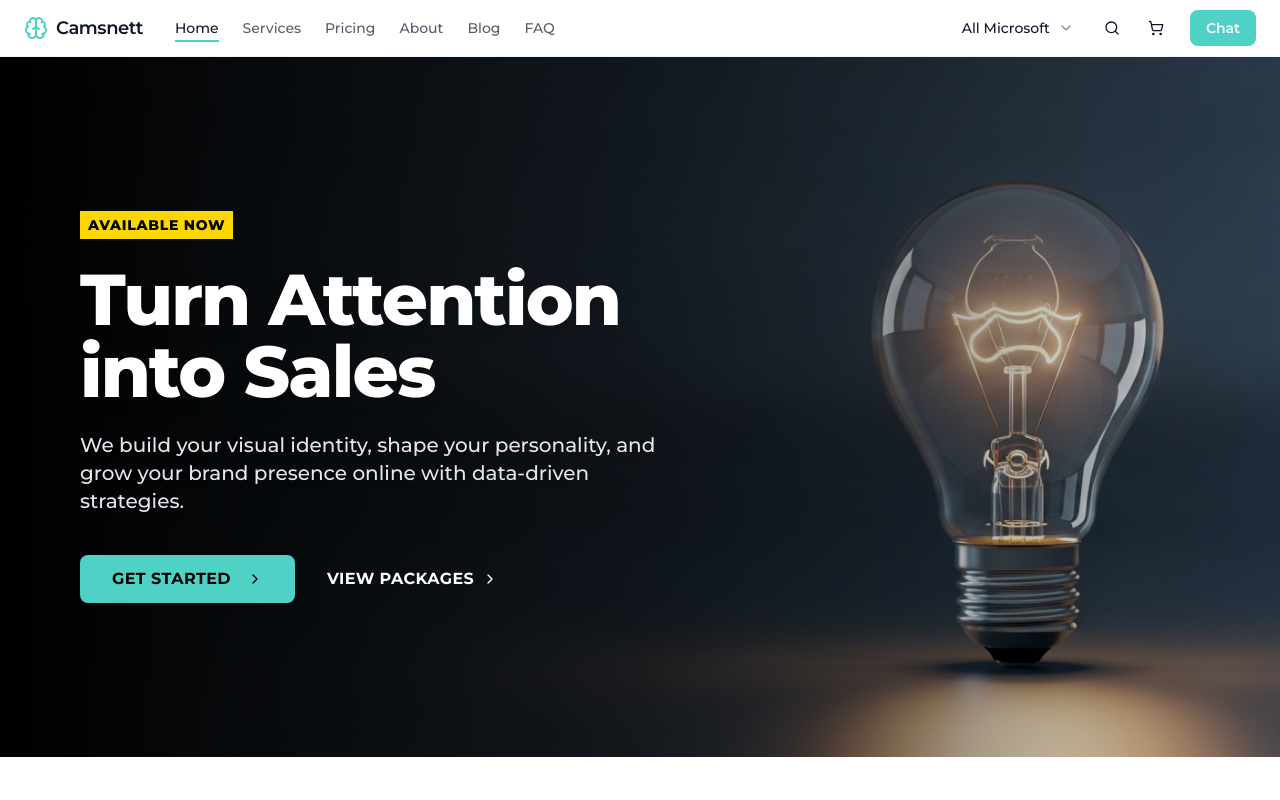
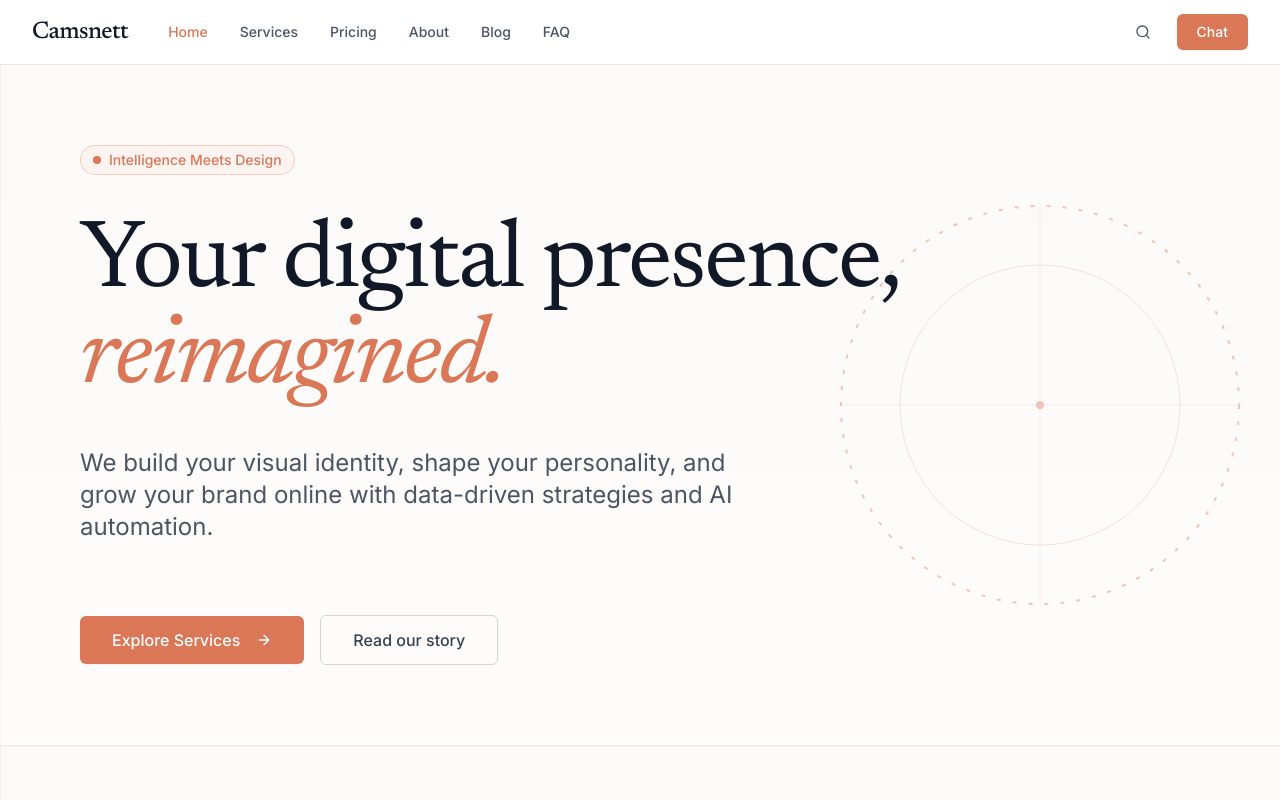
Before and after one commit to Camsconnect/camsnett, a React (Vite) app: page / in a window 1280 px wide. Shown: the top 800 px of the page. Built offline with nearby package versions, Linux system fonts and the light colour scheme.

Commit message:
[dyad] Update theme to Anthropic-inspired design (serif fonts, orange, math grid)

```diff
--- a/src/components/ClientLogosSection.tsx
+++ b/src/components/ClientLogosSection.tsx
@@ -87,8 +87,8 @@ const ClientLogosSection = () => {
   );
 
   return (
-    <section className="w-full py-16 bg-white text-gray-900 text-center rounded-3xl border border-gray-100">
-      <h2 className="text-4xl font-light mb-12 text-black">
+    <section className="w-full py-16 bg-white/50 backdrop-blur-sm text-gray-900 text-center rounded-lg border border-gray-200">
+      <h2 className="text-4xl font-serif mb-12 text-gray-900 tracking-tight">
         Join Leading Businesses That Work With Us
       </h2>
       <Carousel
--- a/src/components/HeroSection.tsx
+++ b/src/components/HeroSection.tsx
@@ -2,122 +2,65 @@
 
 import React from "react";
 import { Button } from "@/components/ui/button";
-import {
-  Carousel,
-  CarouselContent,
-  CarouselItem,
-} from "@/components/ui/carousel";
-import { ChevronRight } from "lucide-react";
-
-// Importing local assets
-import threeDImage from "@/assets/3d-modeling-service.jpeg";
-import appImage from "@/assets/business-app-service.jpeg";
-
-const slides = [
-  {
-    subtitle: "AVAILABLE NOW",
-    title: "Turn Attention into Sales",
-    description: "We build your visual identity, shape your personality, and grow your brand presence online with data-driven strategies.",
-    primaryCta: "GET STARTED",
-    secondaryCta: "VIEW PACKAGES",
-    image: "/hero-background.jpeg",
-    bgPosition: "center",
-  },
-  {
-    subtitle: "AI INNOVATION",
-    title: "Drive Growth with Intelligence",
-    description: "Leverage cutting-edge AI automation to scale your business operations and stay ahead of the competition effortlessly.",
-    primaryCta: "EXPLORE SOLUTIONS",
-    secondaryCta: "LEARN MORE",
-    image: "/hero-background-tech.jpeg",
-    bgPosition: "center",
-  },
-  {
-    subtitle: "CREATIVE STUDIO",
-    title: "Design That Inspires Action",
-    description: "From stunning 3D visuals to compelling brand stories, we create designs that captivate audiences and convert visitors.",
-    primaryCta: "SEE OUR WORK",
-    secondaryCta: "GET IN TOUCH",
-    image: threeDImage,
-    bgPosition: "center",
-  },
-  {
-    subtitle: "WEB & APP DEVELOPMENT",
-    title: "Build Your Digital Empire",
-    description: "Robust, scalable, and beautiful web and mobile applications tailored to your specific business needs.",
-    primaryCta: "BUILD NOW",
-    secondaryCta: "OUR PROCESS",
-    image: appImage,
-    bgPosition: "center",
-  }
-];
+import { ArrowRight } from "lucide-react";
+import { Link } from "react-router-dom";
 
 const HeroSection = () => {
   return (
-    <section className="w-full relative bg-black text-white overflow-hidden">
-      <Carousel
-        className="w-full"
-        opts={{
-          loop: true,
-        }}
-      >
-        <CarouselContent className="ml-0">
-          {slides.map((slide, index) => (
-            <CarouselItem key={index} className="pl-0 relative w-full">
-              {/* Container for height */}
-              <div className="relative w-full h-[600px] md:h-[700px] flex items-center">
+    <section className="relative w-full min-h-[85vh] flex flex-col justify-center overflow-hidden border-b border-gray-200">
+      {/* Background is handled by the global math grid, but we can add a subtle gradient fade to ensure text readability */}
+      <div className="absolute inset-0 bg-gradient-to-b from-transparent to-white/50 pointer-events-none" />
 
-                {/* Background Image Layer */}
-                <div
-                  className="absolute inset-0 bg-cover bg-no-repeat transition-transform duration-1000"
-                  style={{
-                    backgroundImage: `url(${slide.image})`,
-                    backgroundPosition: slide.bgPosition,
-                  }}
-                />
+      <div className="relative container mx-auto px-6 md:px-12 lg:px-20 z-10 py-20">
+        <div className="max-w-4xl space-y-10 animate-in fade-in slide-in-from-bottom-8 duration-1000">
 
-                {/* Heavy Gradient Overlay - mimicking the 'cutout' look on the left */}
-                <div className="absolute inset-0 bg-gradient-to-r from-black via-black/90 to-transparent md:via-black/60" />
+          <div className="inline-flex items-center rounded-full border border-brand-orange/30 bg-brand-orange/5 px-3 py-1 text-sm text-brand-orange font-medium">
+            <span className="flex h-2 w-2 rounded-full bg-brand-orange mr-2"></span>
+            Intelligence Meets Design
+          </div>
 
-                {/* Mobile specific overlay for readability */}
-                <div className="absolute inset-0 bg-black/40 md:hidden" />
-
-                {/* Content Layer */}
-                <div className="relative container mx-auto px-6 md:px-12 lg:px-20 z-10">
-                  <div className="max-w-2xl space-y-6 animate-in fade-in slide-in-from-left-8 duration-700">
-                    <span className="inline-block bg-[#FFD700] text-black font-extrabold px-2 py-1 text-sm uppercase tracking-wider">
-                      {slide.subtitle}
-                    </span>
-
-                    <h1 className="text-4xl md:text-6xl lg:text-7xl font-extrabold leading-tight tracking-tight drop-shadow-lg">
-                      {slide.title}
+          <h1 className="text-5xl md:text-7xl lg:text-8xl font-serif text-gray-900 leading-[1.1] tracking-tight">
+            Your digital presence, <br className="hidden md:block" />
+            <span className="italic font-light text-brand-orange">reimagined.</span>
           </h1>
 
-                    <p className="text-lg md:text-xl text-gray-200 font-medium max-w-xl drop-shadow-md leading-relaxed">
-                      {slide.description}
+          <p className="text-xl md:text-2xl text-gray-600 font-sans max-w-2xl leading-relaxed">
+            We build your visual identity, shape your personality, and grow your brand online with data-driven strategies and AI automation.
           </p>
 
-                    <div className="flex flex-wrap items-center gap-4 pt-4">
+          <div className="flex flex-col sm:flex-row items-start sm:items-center gap-4 pt-8">
             <Button
-                        className="bg-brand-neon hover:bg-brand-neon/90 text-black font-bold text-base px-8 py-6 rounded-sm uppercase tracking-wide transition-transform hover:scale-105"
+              asChild
+              className="bg-brand-orange hover:bg-[#c26547] text-white font-sans text-base px-8 py-6 rounded-md transition-all shadow-sm"
             >
-                        {slide.primaryCta} <ChevronRight className="ml-2 h-5 w-5" />
+              <Link to="/services">
+                Explore Services <ArrowRight className="ml-2 h-5 w-5" />
+              </Link>
             </Button>
 
             <Button
-                        variant="link"
-                        className="text-white hover:text-brand-neon font-bold text-base px-4 py-6 uppercase tracking-wide flex items-center gap-2 decoration-0 hover:no-underline"
+              asChild
+              variant="outline"
+              className="bg-transparent border-gray-300 text-gray-700 hover:bg-gray-50 hover:text-gray-900 font-sans text-base px-8 py-6 rounded-md transition-all"
             >
-                        {slide.secondaryCta} <ChevronRight className="h-5 w-5" />
+              <Link to="/about">
+                Read our story
+              </Link>
             </Button>
           </div>
         </div>
+
+        {/* Abstract decorative elements giving that research/technical vibe */}
+        <div className="absolute right-10 top-1/2 -translate-y-1/2 hidden lg:block opacity-40 pointer-events-none">
+          <svg width="400" height="400" viewBox="0 0 400 400" fill="none" xmlns="http://www.w3.org/2000/svg">
+            <circle cx="200" cy="200" r="199" stroke="#DA7756" strokeWidth="2" strokeDasharray="4 12"/>
+            <circle cx="200" cy="200" r="140" stroke="#DA7756" strokeWidth="1" opacity="0.5"/>
+            <path d="M200 0V400" stroke="#DA7756" strokeWidth="1" opacity="0.3"/>
+            <path d="M0 200H400" stroke="#DA7756" strokeWidth="1" opacity="0.3"/>
+            <circle cx="200" cy="200" r="4" fill="#DA7756"/>
+          </svg>
         </div>
       </div>
-            </CarouselItem>
-          ))}
-        </CarouselContent>
-      </Carousel>
     </section>
   );
 };
--- a/src/components/MenuBar.tsx
+++ b/src/components/MenuBar.tsx
@@ -29,29 +29,28 @@ const MenuBar = () => {
   ];
 
   return (
-    <header className="sticky top-0 z-50 w-full bg-background border-b border-border/40">
-      <div className="container mx-auto flex h-14 items-center px-4 md:px-6">
+    <header className="sticky top-0 z-50 w-full bg-white/90 backdrop-blur-md border-b border-gray-200">
+      <div className="container mx-auto flex h-16 items-center px-4 md:px-8">
         {/* Left: Logo & Nav */}
-        <div className="flex items-center gap-8">
+        <div className="flex items-center gap-10">
           <Link
             to="/"
-            className="flex items-center gap-2 text-lg font-semibold tracking-tight hover:opacity-80 transition-opacity"
+            className="flex items-center gap-2 text-2xl font-serif font-medium tracking-tight text-gray-900 hover:text-brand-orange transition-colors"
           >
-            <Brain className="h-6 w-6 text-brand-neon" />
-            <span className="hidden sm:inline-block">Camsnett</span>
+            Camsnett
           </Link>
 
           {!isMobile && (
-            <nav className="flex items-center gap-6 text-sm font-medium">
+            <nav className="flex items-center gap-8 text-sm font-sans font-medium">
               {navLinks.map((link) => (
                 <Link
                   key={link.name}
                   to={link.path}
                   className={cn(
-                    "transition-colors hover:text-brand-neon relative py-1",
+                    "transition-colors hover:text-brand-orange relative py-1",
                     location.pathname === link.path
-                      ? "text-foreground after:absolute after:bottom-0 after:left-0 after:w-full after:h-0.5 after:bg-brand-neon"
-                      : "text-foreground/70"
+                      ? "text-brand-orange"
+                      : "text-gray-600"
                   )}
                 >
                   {link.name}
@@ -62,26 +61,16 @@ const MenuBar = () => {
         </div>
 
         {/* Right: Actions */}
-        <div className="ml-auto flex items-center gap-2">
-          <Button variant="ghost" size="sm" className="hidden md:flex gap-2 text-sm font-medium">
-             <span>All Microsoft</span>
-             <ChevronDownIcon className="h-3 w-3 opacity-50" />
-          </Button>
-
-          <Button variant="ghost" size="icon" className="h-9 w-9">
-            <Search className="h-4 w-4" />
+        <div className="ml-auto flex items-center gap-4">
+          <Button variant="ghost" size="icon" className="h-9 w-9 text-gray-600 hover:text-brand-orange">
+            <Search className="h-5 w-5" />
             <span className="sr-only">Search</span>
-          </Button>
-
-          <Button variant="ghost" size="icon" className="h-9 w-9 hidden sm:flex">
-             <ShoppingCart className="h-4 w-4" />
-             <span className="sr-only">Cart</span>
           </Button>
 
           <Button
             asChild
             size="sm"
-            className="hidden md:inline-flex bg-brand-neon text-white hover:bg-brand-neon/90 rounded-sm font-semibold px-4 ml-2"
+            className="hidden md:inline-flex bg-brand-orange text-white hover:bg-[#c26547] rounded-md font-sans font-medium px-5 py-2 shadow-sm"
           >
              <a href={whatsappLink} target="_blank" rel="noopener noreferrer">
                 Chat
@@ -109,7 +98,7 @@ const MenuBar = () => {
                        href={whatsappLink}
                        target="_blank"
                        rel="noopener noreferrer"
-                       className="w-full block bg-brand-neon text-white text-center py-2 text-sm font-medium cursor-pointer hover:bg-brand-neon/90"
+                       className="w-full block bg-brand-orange text-white text-center py-2 text-sm font-medium cursor-pointer hover:bg-[#c26547] rounded-md"
                      >
                        Chat With Us
                      </a>
--- a/src/components/TechnologyStackSection.tsx
+++ b/src/components/TechnologyStackSection.tsx
@@ -31,8 +31,8 @@ const TechnologyStackSection = () => {
   );
 
   return (
-    <section className="w-full py-16 bg-white text-gray-900 text-center rounded-3xl border border-gray-100">
-      <h2 className="text-4xl font-light mb-12 text-black">Our Tech & Tools</h2>
+    <section className="w-full py-16 bg-white/50 backdrop-blur-sm text-gray-900 text-center rounded-lg border border-gray-200">
+      <h2 className="text-4xl font-serif mb-12 text-gray-900 tracking-tight">Our Tech & Tools</h2>
       <Carousel
         plugins={[plugin.current]}
         opts={{
--- a/src/globals.css
+++ b/src/globals.css
@@ -1,39 +1,41 @@
+@import url('https://fonts.googleapis.com/css2?family=Inter:wght@400;500;600&family=Newsreader:ital,opsz,wght@0,6..72,400;0,6..72,500;0,6..72,600;1,6..72,400;1,6..72,500&display=swap');
+
 @tailwind base;
 @tailwind components;
 @tailwind utilities;
 
 @layer base {
   :root {
-    /* Light Theme */
-    --background: 0 0% 100%;
-    --foreground: 222 47% 11%; /* Deep rich blue text */
+    /* Light Theme (Anthropic inspired) */
+    --background: 30 33% 98%; /* Warm, paper-like white #FAF9F6 */
+    --foreground: 0 0% 12%; /* Very dark gray text */
 
     --card: 0 0% 100%;
-    --card-foreground: 222 47% 11%;
+    --card-foreground: 0 0% 12%;
 
     --popover: 0 0% 100%;
-    --popover-foreground: 222 47% 11%;
+    --popover-foreground: 0 0% 12%;
 
-    --primary: 222 47% 11%;
-    --primary-foreground: 210 40% 98%;
+    --primary: 15 63% 60%; /* Anthropic Orange #DA7756 */
+    --primary-foreground: 0 0% 100%;
 
-    --secondary: 210 40% 96.1%;
-    --secondary-foreground: 222 47% 11%;
+    --secondary: 0 0% 95%;
+    --secondary-foreground: 0 0% 12%;
 
-    --muted: 210 40% 96.1%;
-    --muted-foreground: 215.4 16.3% 46.9%;
+    --muted: 0 0% 95%;
+    --muted-foreground: 0 0% 40%;
 
-    --accent: 210 40% 96.1%;
-    --accent-foreground: 222 47% 11%;
+    --accent: 15 63% 60%;
+    --accent-foreground: 0 0% 100%;
 
     --destructive: 0 84.2% 60.2%;
     --destructive-foreground: 210 40% 98%;
 
-    --border: 214.3 31.8% 91.4%;
-    --input: 214.3 31.8% 91.4%;
-    --ring: 222 47% 11%;
+    --border: 0 0% 90%;
+    --input: 0 0% 90%;
+    --ring: 15 63% 60%;
 
-    --radius: 0.75rem;
+    --radius: 0.5rem; /* Crisper corners */
 
     --sidebar-background: 0 0% 98%;
     --sidebar-foreground: 240 5.3% 26.1%;
@@ -44,41 +46,32 @@
     --sidebar-border: 220 13% 91%;
     --sidebar-ring: 217.2 91.2% 59.8%;
 
-    --menubar-background: 0 0% 100%;
-    --menubar-foreground: 222 47% 11%;
-    --menubar-border: 214.3 31.8% 91.4%;
+    --menubar-background: 30 33% 98%;
+    --menubar-foreground: 0 0% 12%;
+    --menubar-border: 0 0% 90%;
   }
 
-  /* Keep dark mode variables for reference or if we add a toggle later,
-     but for now we are switching to light mode as requested. */
   .dark {
-    --background: 222 47% 11%;
-    --foreground: 210 40% 98%;
-
-    --card: 217 33% 17%;
-    --card-foreground: 210 40% 98%;
-
-    --popover: 222 47% 11%;
-    --popover-foreground: 210 40% 98%;
-
-    --primary: 210 40% 98%;
-    --primary-foreground: 222.2 47.4% 11.2%;
-
-    --secondary: 217 33% 17%;
-    --secondary-foreground: 210 40% 98%;
-
-    --muted: 217 33% 17%;
-    --muted-foreground: 215 20.2% 65.1%;
-
-    --accent: 217 33% 17%;
-    --accent-foreground: 210 40% 98%;
-
+    /* Mapping dark mode just in case, though app is light */
+    --background: 0 0% 10%;
+    --foreground: 30 33% 98%;
+    --card: 0 0% 12%;
+    --card-foreground: 30 33% 98%;
+    --popover: 0 0% 12%;
+    --popover-foreground: 30 33% 98%;
+    --primary: 15 63% 60%;
+    --primary-foreground: 0 0% 100%;
+    --secondary: 0 0% 15%;
+    --secondary-foreground: 30 33% 98%;
+    --muted: 0 0% 15%;
+    --muted-foreground: 0 0% 65%;
+    --accent: 15 63% 60%;
+    --accent-foreground: 0 0% 100%;
     --destructive: 0 62.8% 30.6%;
-    --destructive-foreground: 210 40% 98%;
-
-    --border: 217 33% 17%;
-    --input: 217 33% 17%;
-    --ring: 212.7 26.8% 83.9%;
+    --destructive-foreground: 30 33% 98%;
+    --border: 0 0% 20%;
+    --input: 0 0% 20%;
+    --ring: 15 63% 60%;
   }
 }
 
@@ -88,28 +81,32 @@
   }
 
   body {
-    @apply bg-background text-foreground font-sans min-h-screen selection:bg-brand-neon/30 overflow-x-hidden;
+    @apply bg-background text-foreground font-sans min-h-screen selection:bg-brand-orange/30 overflow-x-hidden;
+
+    /* Anthropic-style Math Grid */
     background-image:
-      radial-gradient(circle at 15% 50%, rgba(79, 209, 197, 0.1), transparent 25%),
-      radial-gradient(circle at 85% 30%, rgba(56, 140, 126, 0.1), transparent 25%);
+      linear-gradient(to right, rgba(0, 0, 0, 0.04) 1px, transparent 1px),
+      linear-gradient(to bottom, rgba(0, 0, 0, 0.04) 1px, transparent 1px);
+    background-size: 32px 32px;
+    background-position: center top;
     background-attachment: fixed;
   }
 }
 
 @layer utilities {
   .glass {
-    @apply bg-white/70 backdrop-blur-lg border border-white/20 shadow-glass;
+    @apply bg-white/80 backdrop-blur-md border border-gray-200;
   }
 
   .glass-card {
-    @apply bg-white/60 backdrop-blur-md border border-gray-100 hover:bg-white/80 transition-all duration-300 hover:border-brand-neon/30 hover:shadow-glow-sm;
+    @apply bg-white/90 backdrop-blur-sm border border-gray-200 transition-all duration-300 hover:border-brand-orange/40;
   }
 
   .text-gradient {
-    @apply bg-clip-text text-transparent bg-gradient-to-r from-gray-900 to-gray-600;
+    @apply text-foreground; /* Remove gradient for cleaner look */
   }
 
   .text-gradient-neon {
-    @apply bg-clip-text text-transparent bg-gradient-to-r from-brand-600 to-brand-400;
+    @apply text-brand-orange;
   }
 }
--- a/src/pages/Index.tsx
+++ b/src/pages/Index.tsx
@@ -9,7 +9,7 @@ import SubBrandsSection from "@/components/SubBrandsSection";
 
 const Index = () => {
   return (
-    <div className="min-h-screen bg-white">
+    <div className="min-h-screen bg-transparent">
       <MenuBar />
       <main>
         <HeroSection />
@@ -21,8 +21,8 @@ const Index = () => {
         </div>
       </main>
 
-      <footer className="bg-black text-white py-12 border-t border-gray-800">
-        <div className="container mx-auto px-6 text-center text-gray-400">
+      <footer className="bg-[#FAF9F6] text-gray-600 py-12 border-t border-gray-200">
+        <div className="container mx-auto px-6 text-center font-sans">
           <p>&copy; {new Date().getFullYear()} Camsnett. All rights reserved.</p>
         </div>
       </footer>
--- a/tailwind.config.ts
+++ b/tailwind.config.ts
@@ -19,7 +19,8 @@ export default {
     },
     extend: {
       fontFamily: {
-        sans: ['Montserrat', 'sans-serif'],
+        sans: ['Inter', 'sans-serif'],
+        serif: ['Newsreader', 'serif'],
       },
       colors: {
         border: "hsl(var(--border))",
@@ -71,19 +72,9 @@ export default {
           border: "hsl(var(--menubar-border))",
         },
         brand: {
-          50: '#e9f3f2',
-          100: '#d3e7e5',
-          200: '#a8d0cb',
-          300: '#7cbab1',
-          400: '#51a598',
-          500: '#388c7e',
-          600: '#2f7469',
-          700: '#225751',
-          800: '#1e4a45',
-          900: '#193d39',
-          950: '#0f2523',
-          neon: '#4fd1c5', // Brighter teal for dark mode glow
-          dark: '#225751', // Original dark teal
+          orange: '#DA7756', // Anthropic-inspired orange
+          neon: '#DA7756',   // Pointing neon to orange so we don't break old classes, but we'll migrate them
+          dark: '#1A1A1A',   // Clean dark
         },
       },
       borderRadius: {
@@ -100,60 +91,10 @@ export default {
           from: { height: "var(--radix-accordion-content-height)" },
           to: { height: "0" },
         },
-        "float": {
-          "0%, 100%": { transform: "translateY(0)" },
-          "50%": { transform: "translateY(-10px)" },
-        },
-        "float-slow": {
-          "0%, 100%": { transform: "translateY(0)" },
-          "50%": { transform: "translateY(-20px)" },
-        },
-        "pulse-glow": {
-          "0%, 100%": { opacity: "1", filter: "brightness(1)" },
-          "50%": { opacity: "0.8", filter: "brightness(1.2)" },
-        },
-        "infinite-scroll": {
-          from: { transform: "translateX(0)" },
-          to: { transform: "translateX(-100%)" },
-        },
-        "breathing-dot": {
-          "0%, 100%": { transform: "scale(1)", opacity: "1" },
-          "50%": { transform: "scale(1.25)", opacity: "0.75" },
-        },
-        "popup-in": {
-          "0%": { opacity: "0", transform: "scale(0.3) translateY(1rem)" },
-          "50%": { transform: "scale(1.05) translateY(0)" },
-          "70%": { transform: "scale(0.95) translateY(0)" },
-          "100%": { opacity: "1", transform: "scale(1) translateY(0)" },
-        },
-        "popup-out": {
-          "from": { opacity: "1", transform: "scale(1) translateY(0)" },
-          "to": { opacity: "0", transform: "scale(0.3) translateY(1rem)" },
-        },
-        "shimmer": {
-          "0%": { backgroundPosition: "200% 0" },
-          "100%": { backgroundPosition: "-200% 0" }
-        }
       },
       animation: {
         "accordion-down": "accordion-down 0.2s ease-out",
         "accordion-up": "accordion-up 0.2s ease-out",
-        "float": "float 6s ease-in-out infinite",
-        "float-slow": "float-slow 8s ease-in-out infinite",
-        "pulse-glow": "pulse-glow 3s ease-in-out infinite",
-        "infinite-scroll": "infinite-scroll 40s linear infinite",
-        "breathing-dot": "breathing-dot 2s cubic-bezier(0.4, 0, 0.6, 1) infinite",
-        "popup-in": "popup-in 0.5s cubic-bezier(0.25, 0.46, 0.45, 0.94) forwards",
-        "popup-out": "popup-out 0.3s ease-out forwards",
-        "shimmer": "shimmer 8s linear infinite",
-      },
-      backdropBlur: {
-        'xs': '2px',
-      },
-      boxShadow: {
-        'glow': '0 0 20px rgba(79, 209, 197, 0.5)',
-        'glow-sm': '0 0 10px rgba(79, 209, 197, 0.3)',
-        'glass': '0 8px 32px 0 rgba(31, 38, 135, 0.37)',
       },
     },
   },
```
Also changed, not shown: src/components/ServicesGrid.tsx (+13 -13 lines), src/components/SubBrandsSection.tsx (+8 -8 lines), src/pages/Services.tsx (+5 -5 lines), 1 other file (tests, documents, lock files or other folders). Lines whose indentation alone changed are shown as unchanged.
